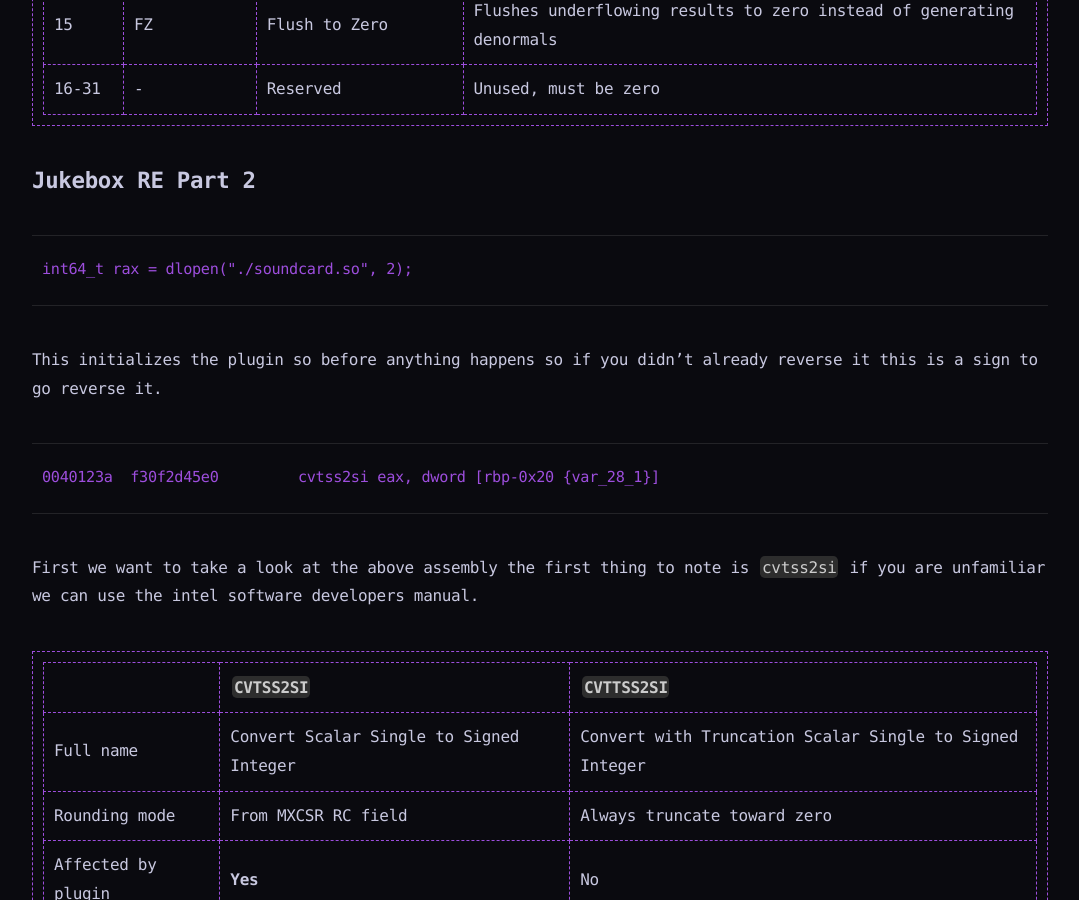
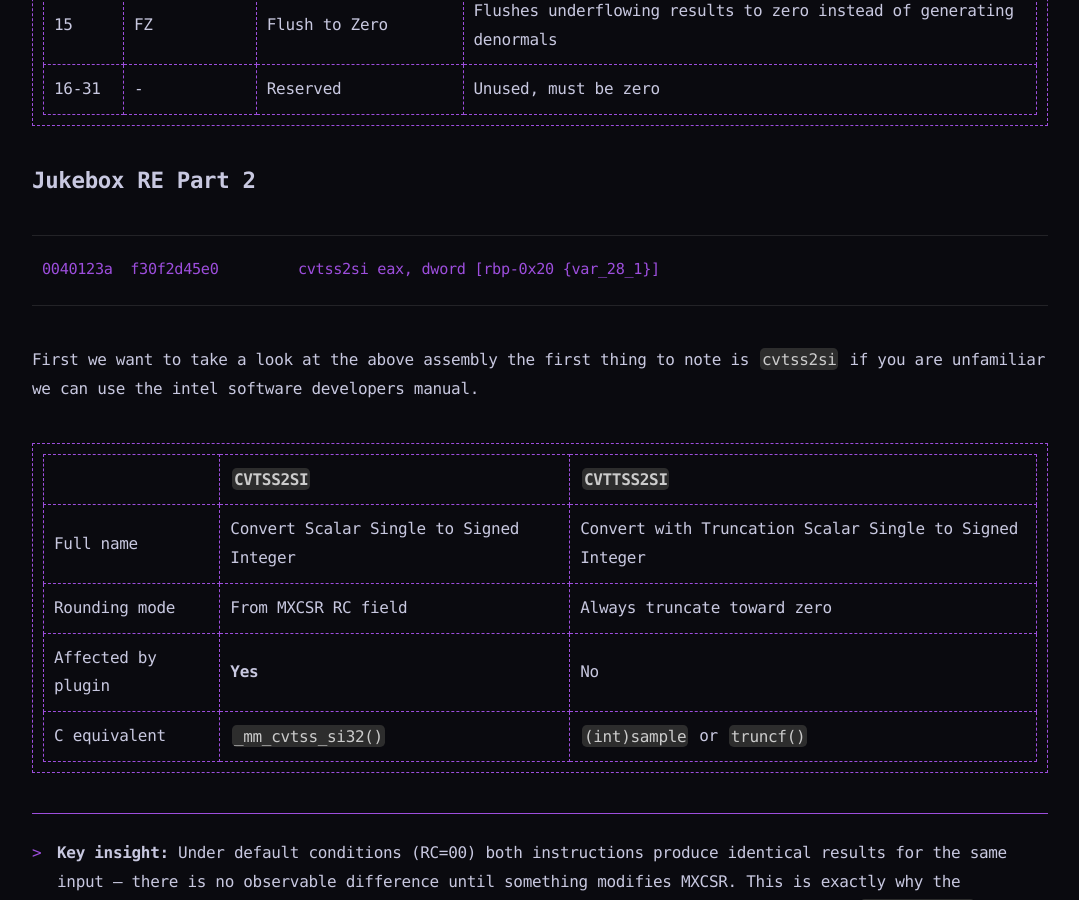
Before and after one commit to AbsoluteZer03/AbsoluteZer03.github.io, a Jekyll site: the page built from _posts/2026-06-07-jukebox-bsides-fort-wayne-2026.md, in a window 1280 px wide and 900 px high, scrolled down 2471 px. Shown: the whole window, without its empty margins (100-1179 px from the left). Built offline with Jekyll 4.4.1, drawn with Linux system fonts in a browser that asks for light colours; some web fonts are replaced.

Commit message:
final touches on Jukebox

````diff
--- a/_posts/2026-06-07-jukebox-bsides-fort-wayne-2026.md
+++ b/_posts/2026-06-07-jukebox-bsides-fort-wayne-2026.md
@@ -63,13 +63,6 @@ So the 13 and 14th bit of MXCSR are being manipulated to force rounding to move
 | 16-31 | -            | Reserved               | Unused, must be zero                                                 |
 
 ## Jukebox RE Part 2
-
-
-```c
-int64_t rax = dlopen("./soundcard.so", 2);
-```
-
-This initializes the plugin so before anything happens so if you didn't already reverse it this is a sign to go reverse it.
 
 ```nasm
 0040123a  f30f2d45e0         cvtss2si eax, dword [rbp-0x20 {var_28_1}]
````
